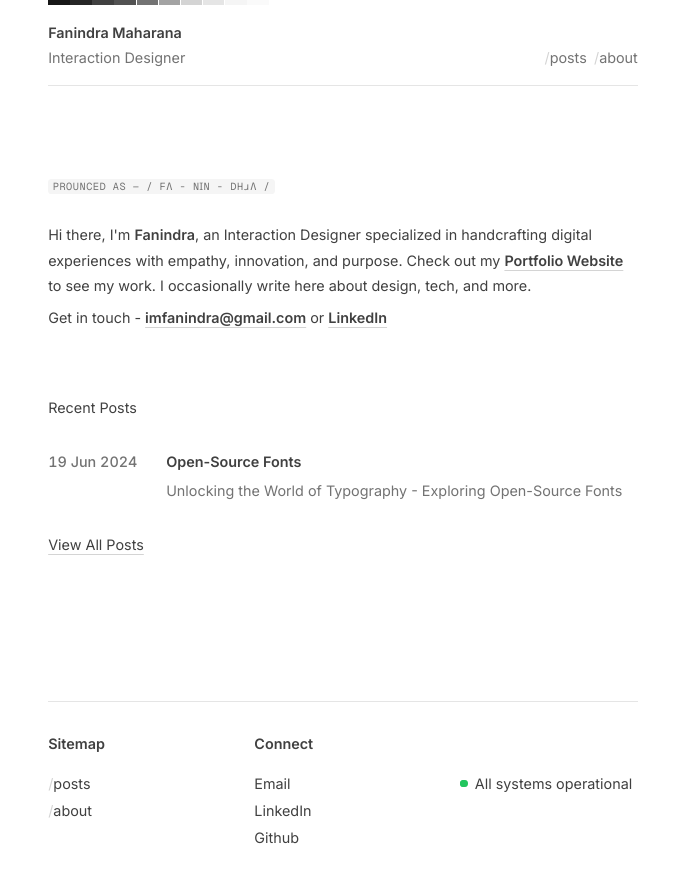
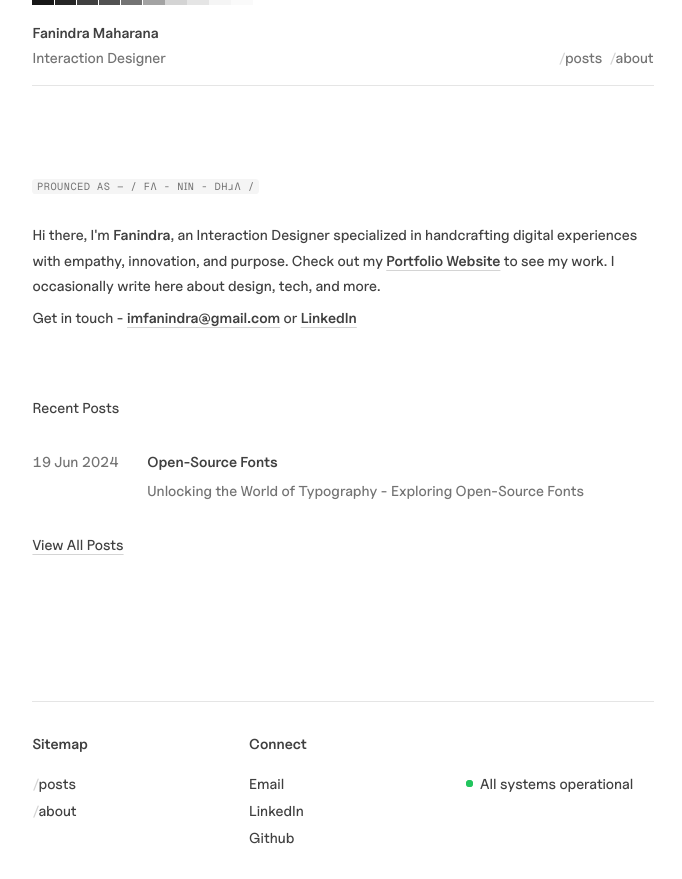
Before and after one commit to imfanindra/blog, an Astro site: page / in a window 1280 px wide. Shown: the whole page, without its empty margins (297-979 px from the left). Built offline with nearby package versions, Linux system fonts and the light colour scheme; Astro itself is replaced by a stand-in of ours.

Commit message:
font update - uncut sans

```diff
--- a/src/layouts/BaseLayout.astro
+++ b/src/layouts/BaseLayout.astro
@@ -12,7 +12,7 @@
   <head>
     <link
       rel="preload"
-      href="/fonts/InterVariable.woff2"
+      href="/fonts/UncutSans-Variable.woff2"
       as="font"
       type="font/woff2"
       crossorigin="anonymous"
--- a/src/styles/global.css
+++ b/src/styles/global.css
@@ -3,10 +3,10 @@
 @tailwind utilities;
 
 @font-face {
-  font-family: "Inter";
-  src: url("/fonts/InterVariable.woff2") format("woff2");
+  font-family: "Uncut Sans";
+  src: url("/fonts/UncutSans-Variable.woff2") format("woff2");
   font-display: swap;
-  font-weight: 400 600;
+  font-weight: 500 700;
 }
 
 @font-face {
@@ -42,6 +42,7 @@
   html {
     font-size: 0.9rem;
     line-height: 1.75;
+    font-weight: 500;
     @apply selection:bg-rose-500;
   }
 
--- a/tailwind.config.mjs
+++ b/tailwind.config.mjs
@@ -6,7 +6,7 @@
   content: ["./src/**/*.{astro,html,js,jsx,md,mdx,svelte,ts,tsx,vue}"],
   theme: {
     fontFamily: {
-      sans: ["Inter", ...defaultTheme.fontFamily.sans],
+      sans: ["Uncut Sans", ...defaultTheme.fontFamily.sans],
       mono: ["Geist Mono", ...defaultTheme.fontFamily.mono],
     },
     fontSize: {
```
Also changed, not shown: public/fonts/InterVariable.woff2 (deleted), public/fonts/UncutSans-Variable.woff2 (added).
